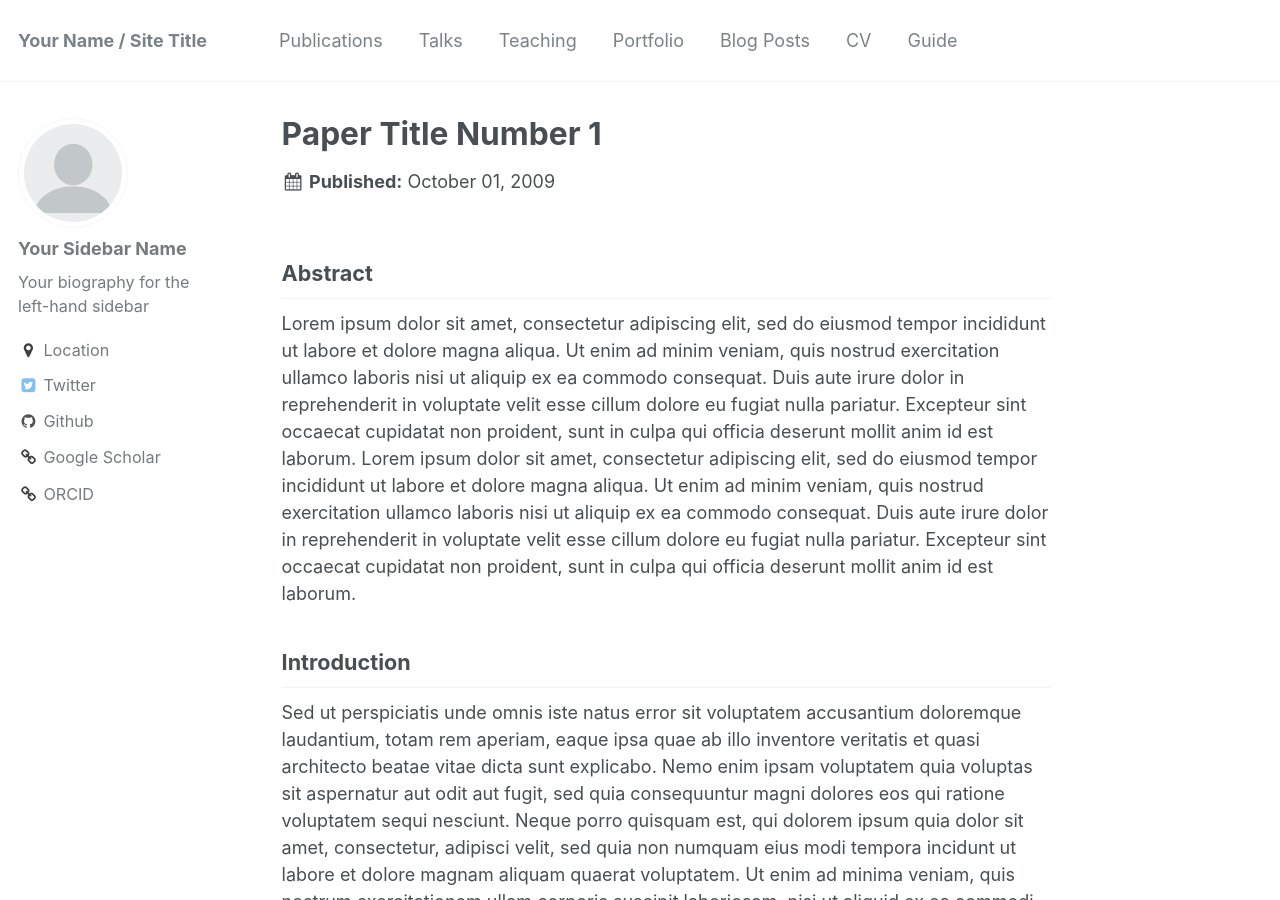
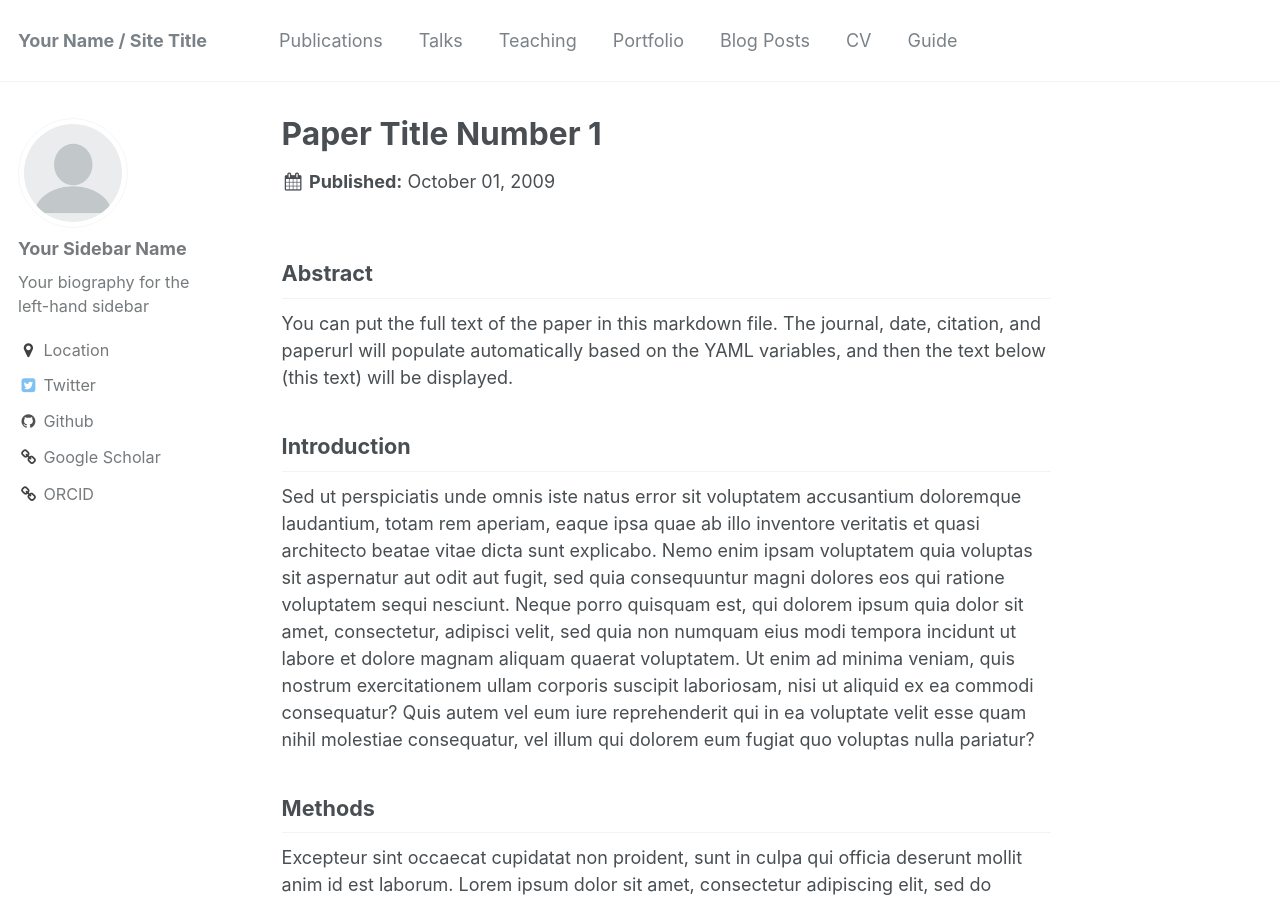
Before and after one commit to Noahs-ARK/Noahs-ARK.github.io, a Jekyll site: the page built from _publications/2009-10-01-paper-title-number-1.md, in a window 1280 px wide and 900 px high. Built offline with Jekyll 4.4.1, drawn with Linux system fonts in a browser that asks for light colours.

Commit message:
Update 2009-10-01-paper-title-number-1.md

```diff
--- a/_publications/2009-10-01-paper-title-number-1.md
+++ b/_publications/2009-10-01-paper-title-number-1.md
@@ -10,7 +10,7 @@ citation: 'Your Name, You. (2009). "Paper Title Number 1." <i>Journal 1</i>. 1(1
 ---
 
 ## Abstract
-Lorem ipsum dolor sit amet, consectetur adipiscing elit, sed do eiusmod tempor incididunt ut labore et dolore magna aliqua. Ut enim ad minim veniam, quis nostrud exercitation ullamco laboris nisi ut aliquip ex ea commodo consequat. Duis aute irure dolor in reprehenderit in voluptate velit esse cillum dolore eu fugiat nulla pariatur. Excepteur sint occaecat cupidatat non proident, sunt in culpa qui officia deserunt mollit anim id est laborum. Lorem ipsum dolor sit amet, consectetur adipiscing elit, sed do eiusmod tempor incididunt ut labore et dolore magna aliqua. Ut enim ad minim veniam, quis nostrud exercitation ullamco laboris nisi ut aliquip ex ea commodo consequat. Duis aute irure dolor in reprehenderit in voluptate velit esse cillum dolore eu fugiat nulla pariatur. Excepteur sint occaecat cupidatat non proident, sunt in culpa qui officia deserunt mollit anim id est laborum.
+You can put the full text of the paper in this markdown file. The journal, date, citation, and paperurl will populate automatically based on the YAML variables, and then the text below (this text) will be displayed.
 
 ## Introduction
 Sed ut perspiciatis unde omnis iste natus error sit voluptatem accusantium doloremque laudantium, totam rem aperiam, eaque ipsa quae ab illo inventore veritatis et quasi architecto beatae vitae dicta sunt explicabo. Nemo enim ipsam voluptatem quia voluptas sit aspernatur aut odit aut fugit, sed quia consequuntur magni dolores eos qui ratione voluptatem sequi nesciunt. Neque porro quisquam est, qui dolorem ipsum quia dolor sit amet, consectetur, adipisci velit, sed quia non numquam eius modi tempora incidunt ut labore et dolore magnam aliquam quaerat voluptatem. Ut enim ad minima veniam, quis nostrum exercitationem ullam corporis suscipit laboriosam, nisi ut aliquid ex ea commodi consequatur? Quis autem vel eum iure reprehenderit qui in ea voluptate velit esse quam nihil molestiae consequatur, vel illum qui dolorem eum fugiat quo voluptas nulla pariatur?
```
